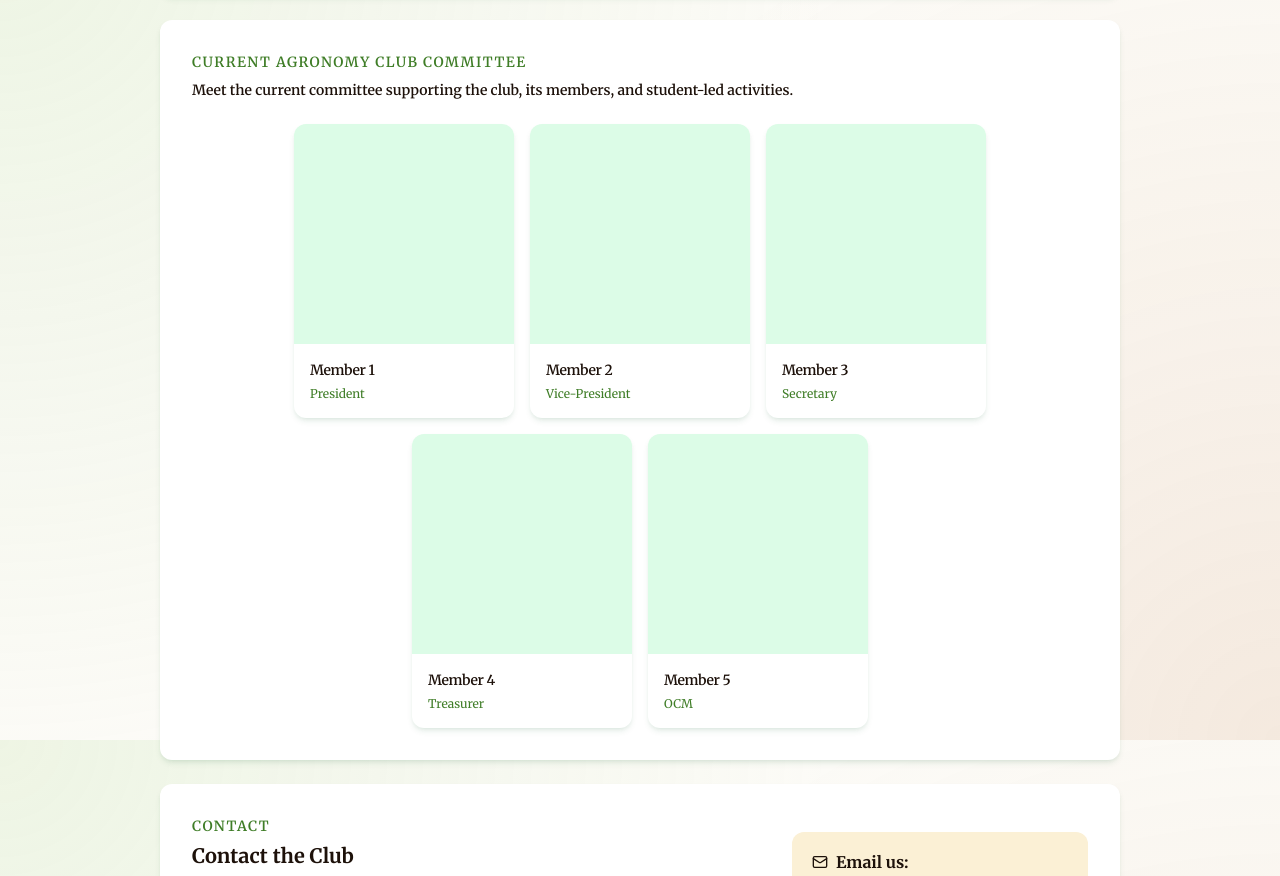
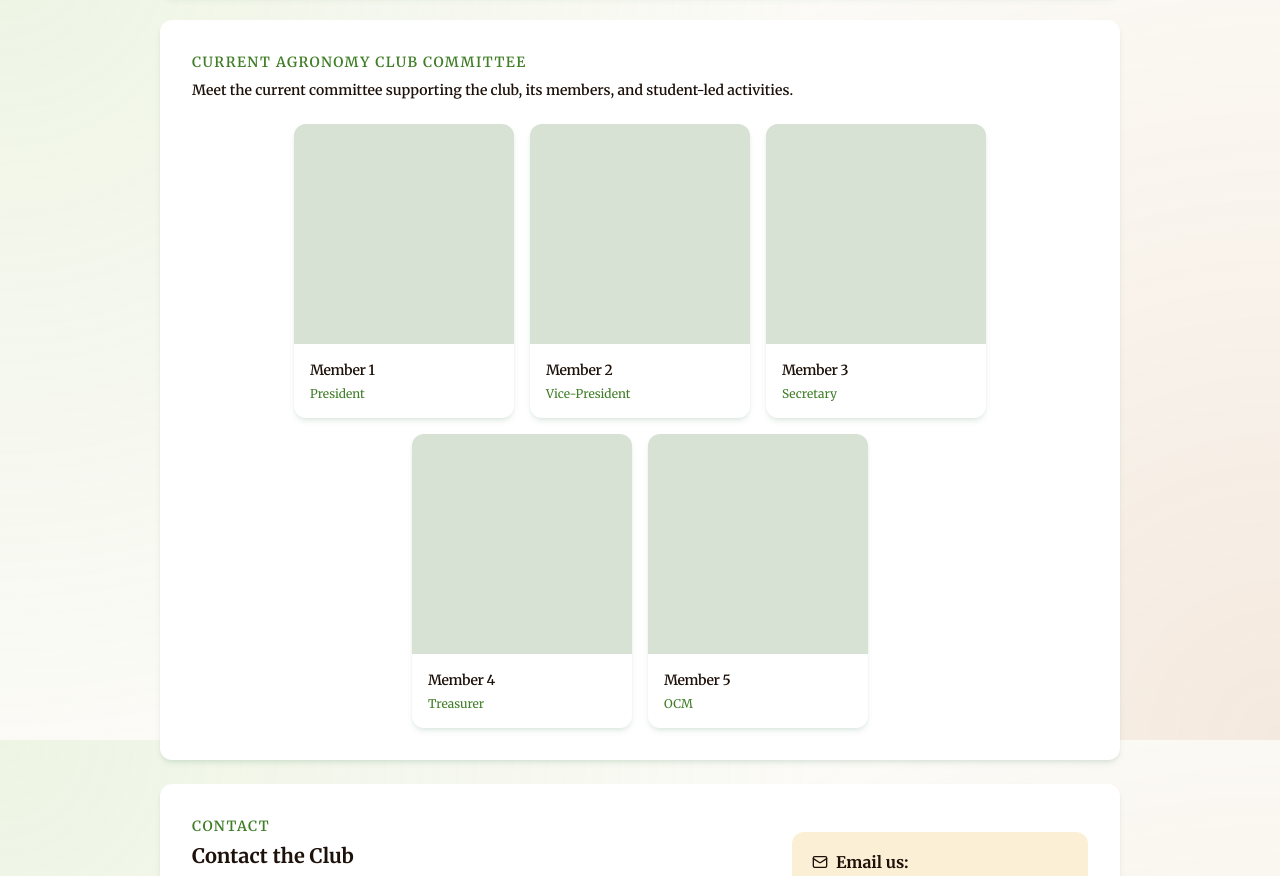
Before and after one commit to codersforcauses/agronomy-club, a Next.js app in the folder client/: page /about in a window 1280 px wide. Shown: the part 860-1736 px from the top of the page. Built offline with nearby package versions, Linux system fonts and the light colour scheme.

Commit message:
style: change bg-colour to match brand

```diff
--- a/client/src/components/committee-member-card.tsx
+++ b/client/src/components/committee-member-card.tsx
@@ -20,7 +20,7 @@ export function CommitteeMemberCard({
 }: CommitteeMemberCardProps) {
   return (
     <Card className="w-[220px] shrink-0 overflow-hidden rounded-xl border-0 pt-0 shadow-md shadow-brand-shadow">
-      <div className="relative aspect-square w-full bg-green-100">
+      <div className="relative aspect-square w-full bg-brand-green-light">
         {photo && (
           <Image src={photo} alt={name} fill className="object-cover" />
         )}
```
